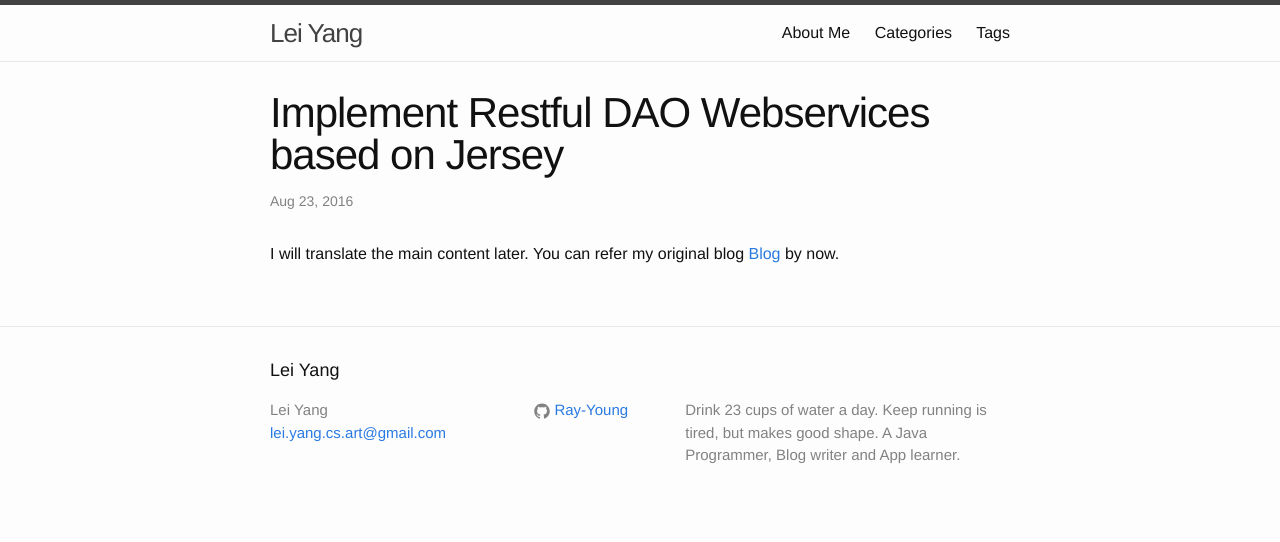
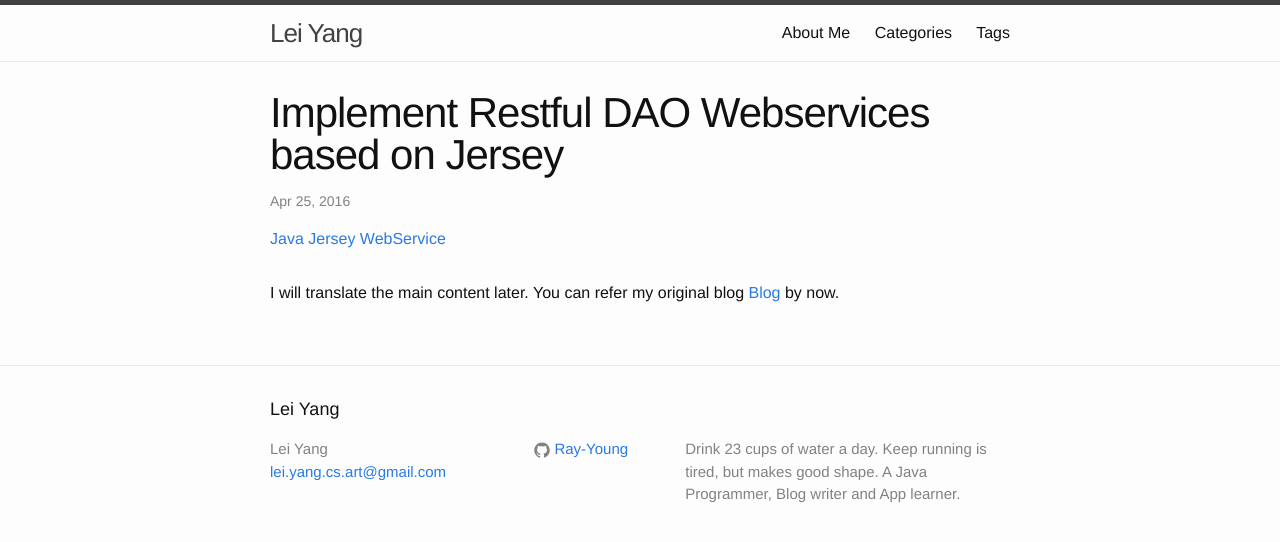
Before and after one commit to Ray-Young/ray-young.github.io, a Jekyll site: the page built from _posts/2016-08-23-Implement-Restful-DAO-webservices-based-on-Jersey.md, in a window 1280 px wide. Shown: the top 542 px of the page. Built offline with Jekyll 4.4.1, drawn with Linux system fonts in a browser that asks for light colours.

Commit message:
Add tags to posts

```diff
--- a/_posts/2016-08-23-Implement-Restful-DAO-webservices-based-on-Jersey.md
+++ b/_posts/2016-08-23-Implement-Restful-DAO-webservices-based-on-Jersey.md
@@ -1,8 +1,9 @@
 ---
 layout:    post
 title:     "Implement Restful DAO Webservices based on Jersey"
-date:      2016-08-23
+date:      2016-04-25
 comment:   true
+tags: [Java, Jersey, WebService]
 ---
 
 I will translate the main content later. You can refer my original blog [Blog][1] by now.
```
Also changed, not shown: _posts/2016-08-25-git-usage-note.md (+1 -1 lines), _posts/2016-09-07-First-Week-at-Boston-University.md (+1 -0 lines), _posts/2016-09-08-Back-Tracking-Algorithm.md (+1 -2 lines), _posts/2016-09-09-Build-Comment-Function-With-Disqus.md (+1 -0 lines).
